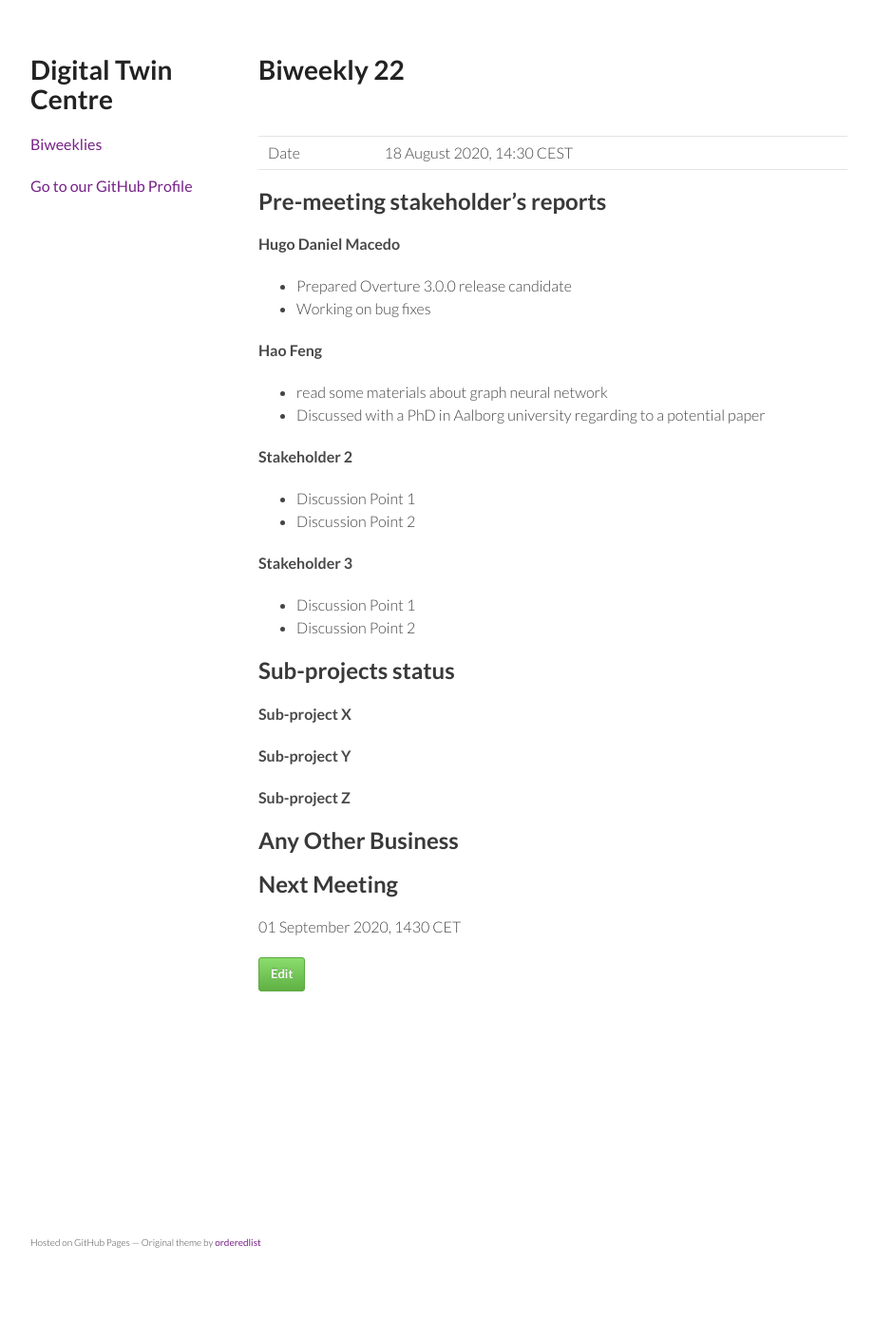
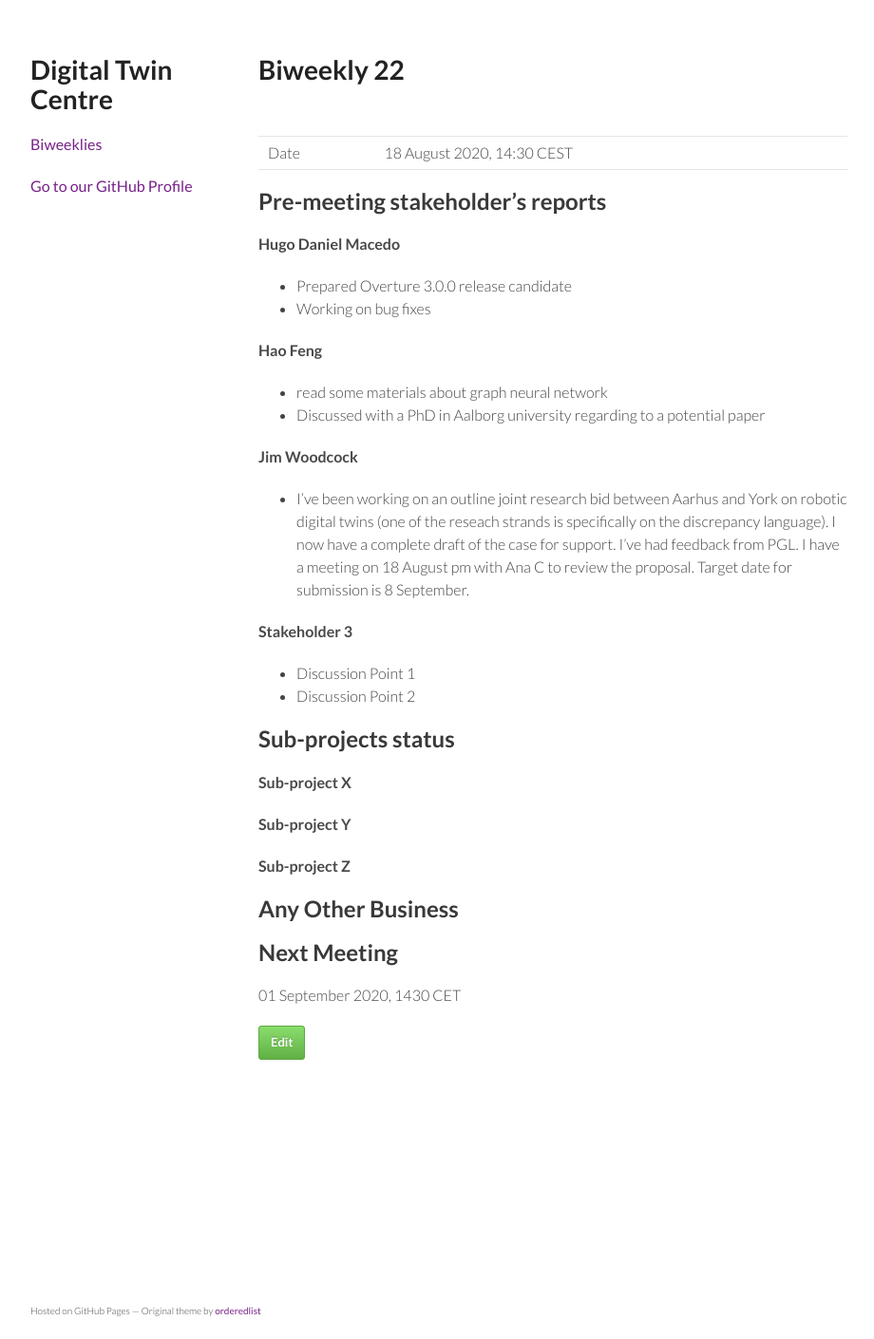
Before and after one commit to digitaltwincentre/digitaltwincentre.github.io, a Jekyll site: the page built from _biweeklies/Biweekly-22.md, in a window 1280 px wide. Shown: the whole page at 95% size, without its empty margins (178-1098 px from the left). Built offline with Jekyll 4.4.1, drawn with Linux system fonts in a browser that asks for light colours; nearby versions of some CDN libraries; before the commit the page ends 1338 px from its top, so only the background shows below that.

Commit message:
Update Biweekly-22.md

```diff
--- a/_biweeklies/Biweekly-22.md
+++ b/_biweeklies/Biweekly-22.md
@@ -28,9 +28,8 @@ date: 18 August 2020, 1430 CEST
 * read some materials about graph neural network
 * Discussed with a PhD in Aalborg university regarding to a potential paper
 
-#### Stakeholder 2
-* Discussion Point 1
-* Discussion Point 2
+#### Jim Woodcock
+* I've been working on an outline joint research bid between Aarhus and York on robotic digital twins (one of the reseach strands is specifically on the discrepancy language). I now have a complete draft of the case for support. I've had feedback from PGL. I have a meeting on 18 August pm with Ana C to review the proposal. Target date for submission is 8 September.
 
 #### Stakeholder 3
 * Discussion Point 1
```
